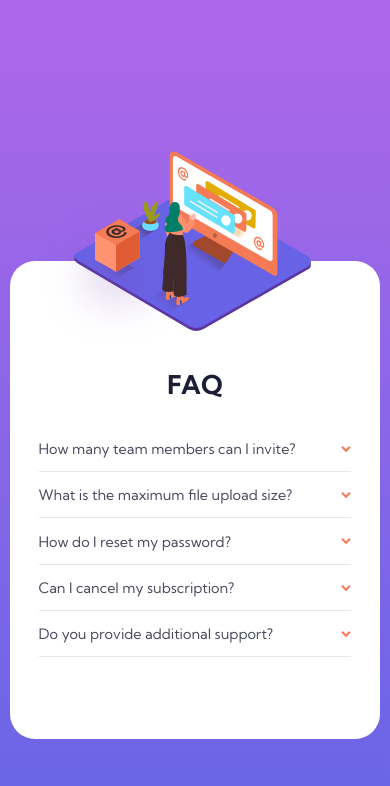
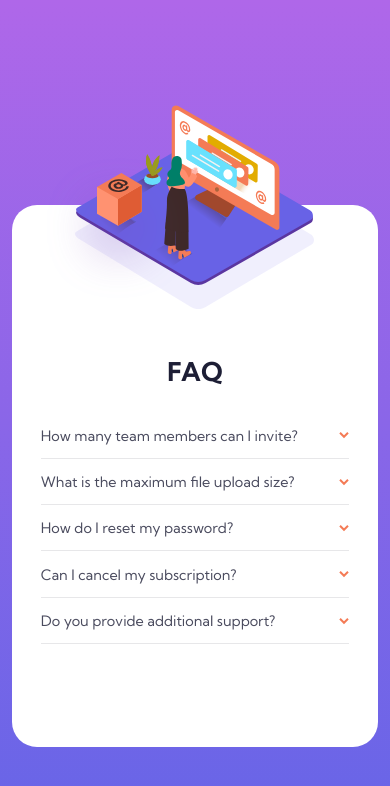
Before and after one commit to flp-pcll/faq-accordion-card, a plain HTML site: page index.html in a window 390 px wide. Drawn offline with Linux system fonts and the light colour scheme.

Commit message:
added media query for small screens

```diff
--- a/style/scss/_card.scss
+++ b/style/scss/_card.scss
@@ -8,9 +8,12 @@
     align-items: center;
     align-content: center;
 
-    width: 100%;
-    max-width: 80%;
+    // width: 100%;
+    // max-width: 80%;
     // height: 80%;
+
+    margin: auto;
+    max-width: 70%;
 
     border-radius: 25px;
     // position: relative;
--- a/style/scss/_faq-area.scss
+++ b/style/scss/_faq-area.scss
@@ -31,9 +31,6 @@
                     flex-grow: 1;
                     font-weight: 400;
                     transition: .25s;
-                    &:hover {
-                        @include variables.hover-state(variables.$soft-red);
-                    }
                 }
                 .question__clicked {
                     font-weight: 700;
@@ -65,7 +62,6 @@
                 transform: scaleY(0);
                 opacity: 0;
                 color: variables.$dark-grayish-blue;
-                line-clamp: 2;
                 transition: opacity .2s ease-in-out;
             }
             .answer__active {
@@ -79,3 +75,13 @@
 
     }
 }
+
+
+//Created a media query for hover so it does not affect the style in inputs that dont support hover;
+@media (hover:hover) {
+    .faq-item:hover {
+        .question {
+            @include variables.hover-state(variables.$soft-red);
+        }
+    }
+}
--- a/style/scss/_footer.scss
+++ /dev/null
@@ -1,11 +0,0 @@
-@use 'variables';
-
-.attribution {
-    font-size: variables.$text-typography;
-    font-weight: variables.$text-bold;
-    text-align: center;
-
-    & .attribution__link{
-        color: variables.$light-grayish-blue;
-    }
-}
--- a/style/scss/_hero-image-area.scss
+++ b/style/scss/_hero-image-area.scss
@@ -23,9 +23,7 @@
 
     .box {
         position: absolute;
-        top: 180px;
+        top: 210px;
         left: -93px;
     }
 }
-
-/*TESTE*/
--- a/style/scss/_media-query_mobile.scss
+++ b/style/scss/_media-query_mobile.scss
@@ -1,49 +1,67 @@
-@media screen and (max-width: 1000px) {
+@media screen and (max-width: 1165px) {
     .card {
         flex-direction: column;
-        margin: 15em 0;
-        margin-bottom: 2em;
+        max-width: 50%;
+        margin: 10em auto 5em auto;
 
         .hero-img-area {
-            max-height: 50px;
-            position: relative;
+            background: url(../../images/bg-pattern-mobile.svg);
+            background-repeat: no-repeat;
+            background-position: center 0;
+            background-size: 90%;
+
             .hero-img-area__woman {
+                height: 150px;
                 background: none;
+
+                .hero-img-area__mobile {
+                    display: block;
+                    position: relative;
+                    bottom: 100px;
+                    right: 15px;
+                }
             }
-            .hero-img-area__mobile {
-                display: block;
-                position: absolute;
-                top: -110px;
-                left: -150px;
-                bottom: 0;
-            }
+
             .box {
                 display: none;
             }
         }
 
         .faq-area {
-            min-height: 400px;
-            padding: 2em;
-            margin-top: 2em;
+            flex-grow: 1;
+            padding: 0;
+            padding: 0 2em 4em 2em;
+
             .faq-title {
-                vertical-align: middle;
                 text-align: center;
             }
+            .answer {
+                padding-right: 0;
+            }
+
         }
+    }
+}
+
+@media screen and (max-width: 740px) {
+    .card {
+        max-width: 80%;
     }
 }
 
 @media screen and (max-width: 475px) {
     .card {
-        max-width: 95%;
-        padding: 0;
+        max-width: 100%;
+        margin: 10em 1em 1em 1em;
+    }
 
+}
+
+@media screen and (max-width: 321px) {
+    .card {
         .faq-area {
-            // padding: 0;
-            .answer {
-                padding-right: 0;
-            }
+            padding: 0 .5em 4em .5em;
         }
     }
+
 }
--- a/style/scss/_page-layout.scss
+++ b/style/scss/_page-layout.scss
@@ -1,16 +1,17 @@
 @use 'variables';
 
 .page-wrapper {
+    @include variables.bg-gradient;
+    min-height: 100vh;
+
     display: flex;
     flex-direction: column;
     justify-content: center;
-    align-content: center;
-    align-items: center;
+}
 
-    min-height: 100vh;
-
-    @include variables.bg-gradient;
-
-
-    // @include variables.bg-gradient;
-}
+// @media screen and (max-width: 1000px) {
+//     .card {
+//         flex-direction: column;
+//         width: 95%;
+//     }
+// }
--- a/style/scss/_reset.scss
+++ b/style/scss/_reset.scss
@@ -20,5 +20,4 @@ html {
     font-weight: variables.$text-light;
 
     color: variables.$very-dark-grayish-blue;
-
 }
--- a/style/scss/style.scss
+++ b/style/scss/style.scss
@@ -4,6 +4,5 @@
 @use 'card';
 @use 'hero-image-area';
 @use 'faq-area';
-@use 'footer';
 
 @use 'media-query_mobile';
```
Also changed, not shown: style/style.css, 1 other file.
